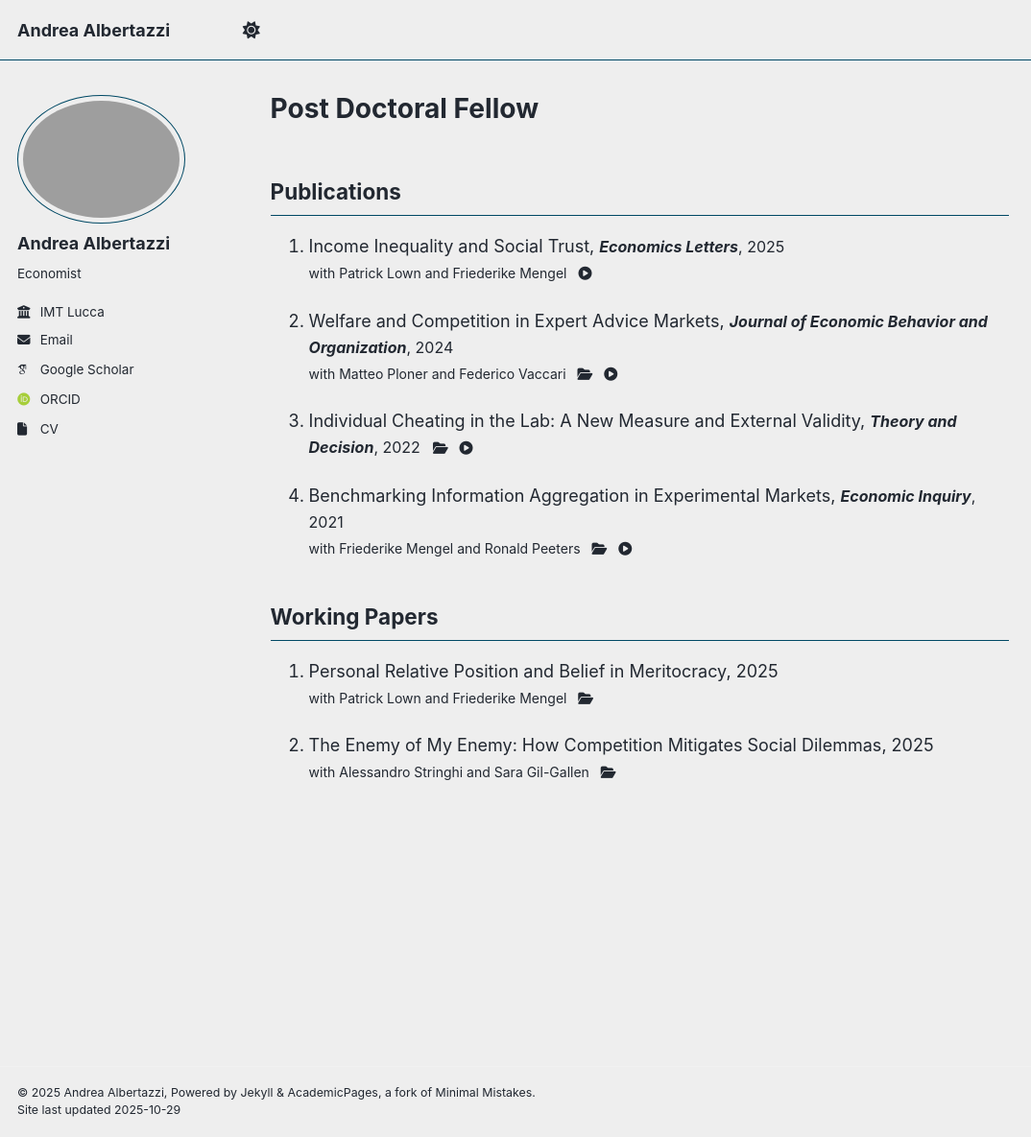
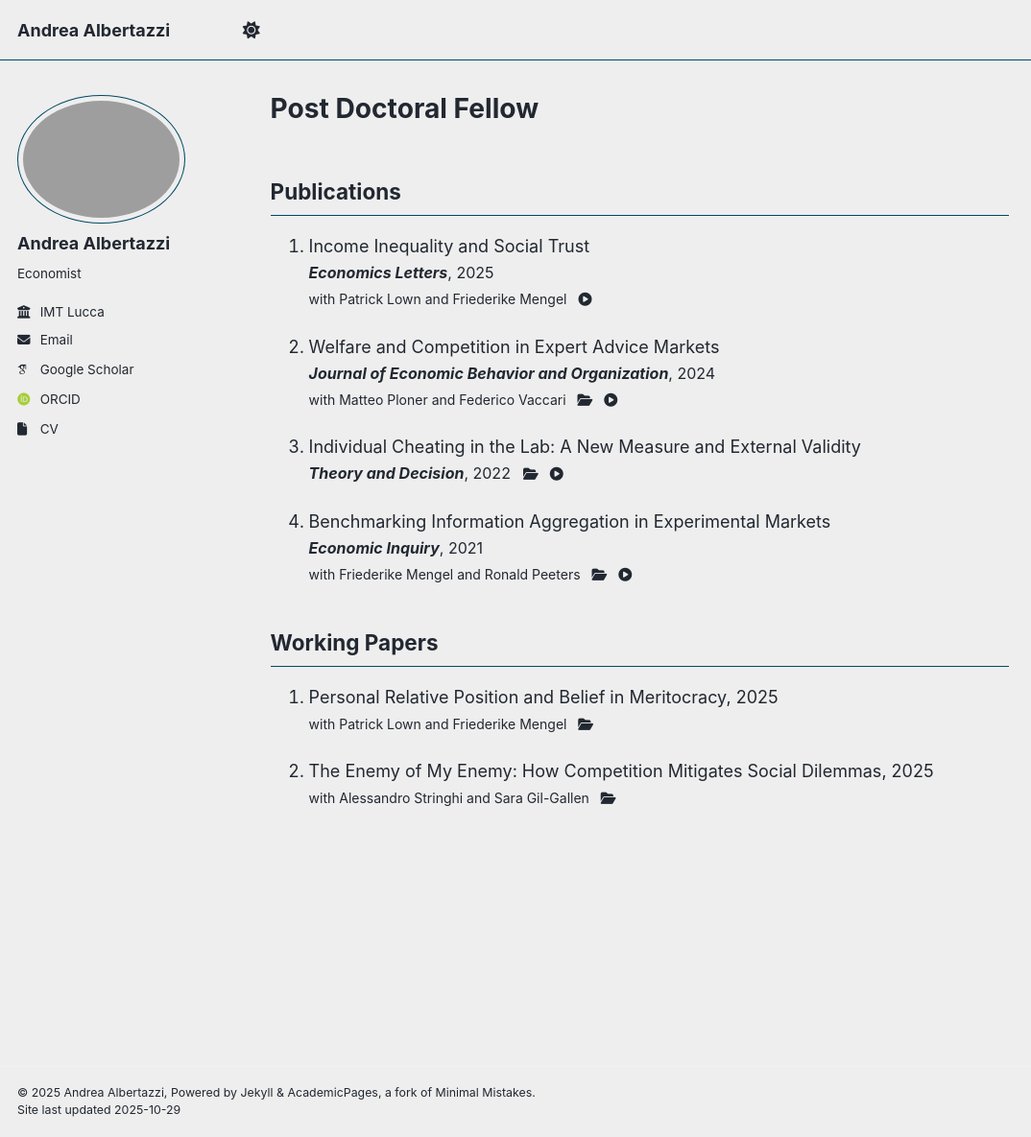
Before and after one commit to tazze87/tazze87.github.io, a Jekyll site: the page built from _pages/about.md, in a window 1280 px wide and 1185 px high. Shown: the whole window at 96% size, without its empty margins (0-1074 px from the left). Built offline with Jekyll 4.4.1, drawn with Linux system fonts in a browser that asks for light colours; some web fonts are replaced; a script that is not in the unit is left out.

```diff
--- a/_pages/about.md
+++ b/_pages/about.md
@@ -7,7 +7,7 @@ author_profile: true
 
 ## Publications
 
-1. [Income Inequality and Social Trust](/files/ALM_Inequality_Trust.pdf){:target="_blank" rel="noopener noreferrer"},
+1. [Income Inequality and Social Trust](/files/ALM_Inequality_Trust.pdf){:target="_blank" rel="noopener noreferrer"}<br>
     <span style="font-size:16px;">***Economics Letters***, 2025</span><br>
     <span style="font-size:14px;">
     with <a href="http://www.patricklown.com" target="_blank" rel="noopener noreferrer">Patrick Lown</a>
@@ -18,7 +18,7 @@ author_profile: true
    </span>
 
 
-2. [Welfare and Competition in Expert Advice Markets](/files/APV-WelfareCompetition.pdf){:target="_blank" rel="noopener noreferrer"},
+2. [Welfare and Competition in Expert Advice Markets](/files/APV-WelfareCompetition.pdf){:target="_blank" rel="noopener noreferrer"}<br>
     <span style="font-size:16px;">***Journal of Economic Behavior and Organization***, 2024</span><br>
     <span style="font-size:14px;">
       with <a href="https://matteoploner.eco.unitn.it" target="_blank" rel="noopener noreferrer">Matteo Ploner</a>
@@ -32,7 +32,7 @@ author_profile: true
     </span>
 
 
-3. [Individual Cheating in the Lab: A New Measure and External Validity](/files/A-CheatingLabvField.pdf){:target="_blank" rel="noopener noreferrer"},
+3. [Individual Cheating in the Lab: A New Measure and External Validity](/files/A-CheatingLabvField.pdf){:target="_blank" rel="noopener noreferrer"}<br>
     <span style="font-size:16px;">***Theory and Decision***, 2022</span>
     <span style="font-size:14px;">
     <a class="icon-link" href="https://github.com/tazze87/tazze87.github.io/tree/master/files/dataAA_cheating" target="_blank" rel="noopener noreferrer">
@@ -43,7 +43,7 @@ author_profile: true
       </a>
 
 
-4. [Benchmarking Information Aggregation in Experimental Markets](/files/AMP-InfoAgg.pdf){:target="_blank" rel="noopener noreferrer"},
+4. [Benchmarking Information Aggregation in Experimental Markets](/files/AMP-InfoAgg.pdf){:target="_blank" rel="noopener noreferrer"}<br>
     <span style="font-size:16px;">***Economic Inquiry***, 2021</span><br>
     <span style="font-size:14px;">
     with <a href="https://sites.google.com/site/friederikemengel/home?authuser=0" target="_blank" rel="noopener noreferrer">Friederike Mengel</a>
```
